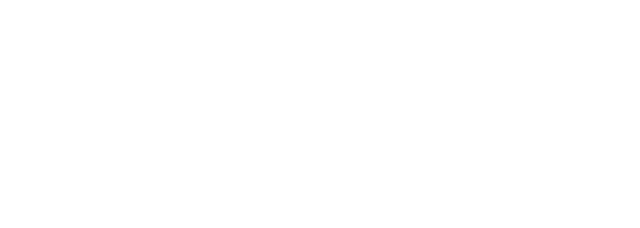
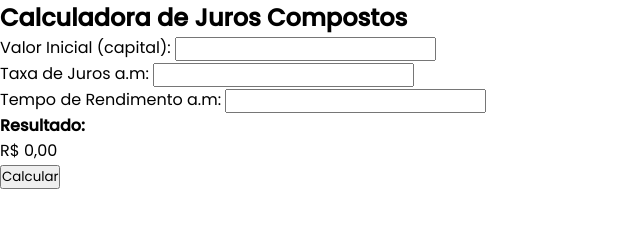
Before and after one commit to natyy200/calculadora-juros-compostos, a plain HTML site: page index.html in a window 1280 px wide. Shown: the whole page, without its empty margins (0-640 px from the left). Drawn offline with Linux system fonts and the light colour scheme.

Commit message:
criando a estrutura e adicionando elementos

```diff
--- a/index.html
+++ b/index.html
@@ -8,6 +8,30 @@
     <title>Calculadora | Juros Compostos</title>
 </head>
 <body>
+    <main id="container">
+        <div id="calculator">
+            <h2>Calculadora de Juros Compostos</h2>
+            <div id="input_box">
+                <div class="input-field">
+                    <label for="value">Valor Inicial (capital):</label>
+                    <input type="number" id="value">
+                </div>
+                <div class="input-field">
+                    <label for="fee">Taxa de Juros a.m:</label>
+                    <input type="number" id="fee">
+                </div>
+                <div class="input-field">
+                    <label for="time">Tempo de Rendimento a.m:</label>
+                    <input type="number" id="time">
+                </div>
+            </div>
+            <div id="result">
+                <h4>Resultado:</h4>
+                <span id="total">R$ 0,00</span>
+            </div>
+            <button id="calculate">Calcular</button>
+        </div>
+    </main>
 
     <script src="./assets/js/script.js"></script>
 </body>
```
